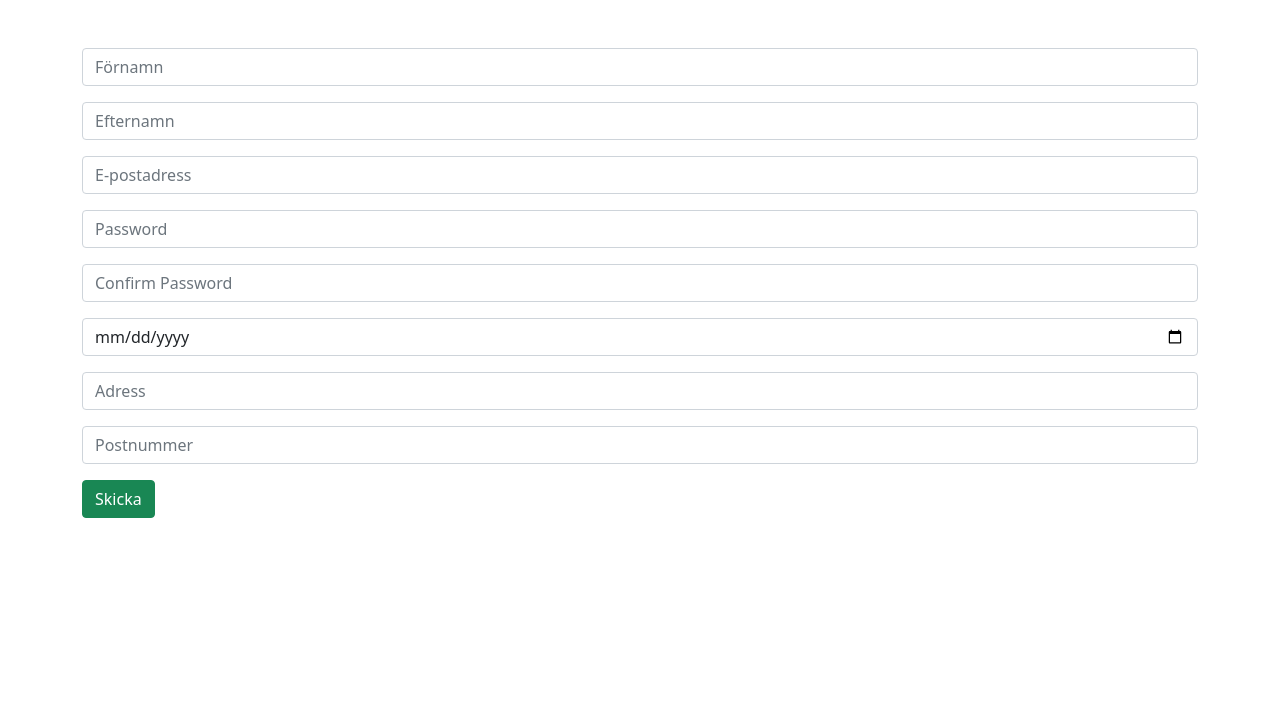
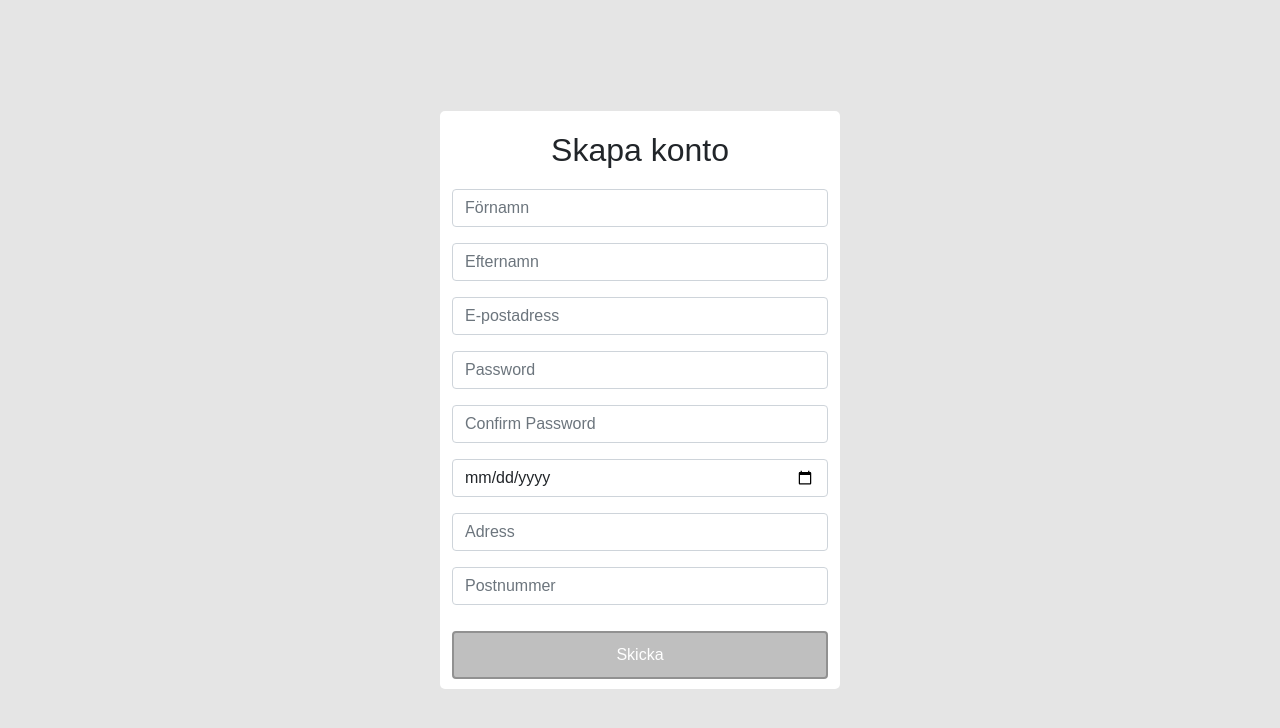
Before and after one commit to Fleeh/javascript-inlamning1, a plain HTML site: page formvalidering/events/index.html in a window 1280 px wide. Drawn offline with nearby package versions, Linux system fonts and the light colour scheme.

Commit message:
slutprodukt

```diff
--- a/formvalidering/events/index.html
+++ b/formvalidering/events/index.html
@@ -13,6 +13,9 @@
 </head>
 <body>
     <div class="container my-5">
+        <div class="header">
+            <h2>Skapa konto</h2>
+        </div>
         <form id="regForm" novalidate>
             <input id="firstName" type="text" class="form-control" placeholder="Förnamn">
             <div id="error-firstName" class="text-danger mb-3 ms-2"></div>
--- a/formvalidering/events/style.css
+++ b/formvalidering/events/style.css
@@ -0,0 +1,53 @@
+* {
+    box-sizing: border-box;
+    }
+
+body {
+    background-color:#e5e5e5;
+    display:flex;
+    align-items: center;
+    justify-content: center;
+    min-height: 100vh;
+    width: 100vw;
+    margin:0;
+    font-family: 'Poppins', sans-serif;
+}
+
+.container {
+    background-color:#fff;
+    border-radius: 5px;
+    box-shadow: 0 2px 5px rgba(0, 0, 0, 0,3) ;
+    width: 400px;
+    max-width: 100%;
+    overflow:hidden;
+    margin-top: 50px;
+}
+
+.header {
+    padding: 20px 40px;
+
+}
+
+.header h2 {
+    display:flex;
+    margin: 0;
+    font-size: 2rem;
+    align-content: center;
+    justify-content: center;
+}
+
+.regForm {
+    padding: 30px 40px;
+}
+
+.btn {
+    background-color:#bfbfbf;
+    border: 2px solid #919191;
+    border-radius: 4px;
+    color: #fff;
+    font-family: inherit;
+    padding: 10px;
+    width: 100%;
+    margin-top: 10px;
+    margin-bottom: 10px;
+}
```
Also changed, not shown: formvalidering/events/validate.js (line endings or trailing spaces).
